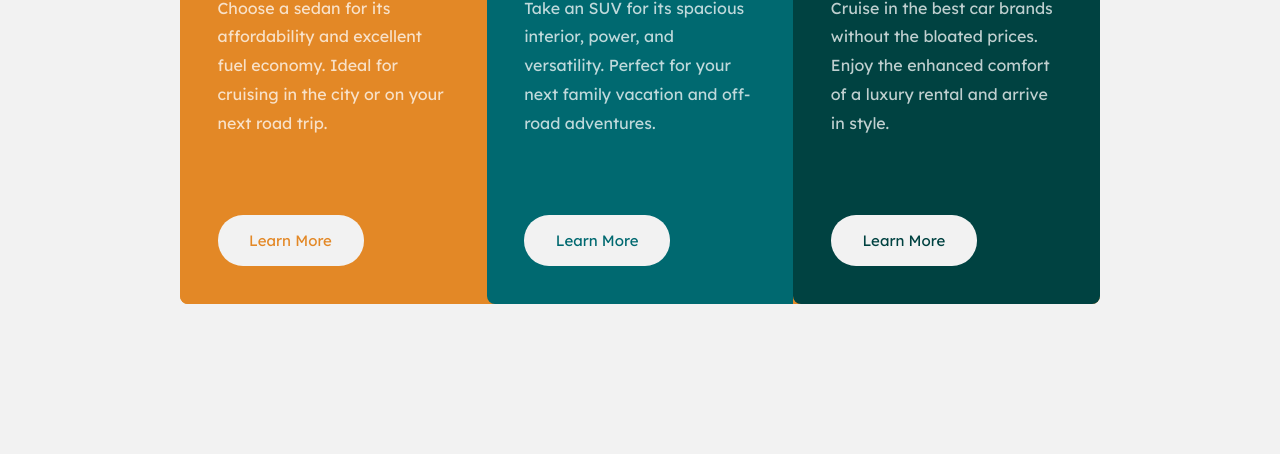
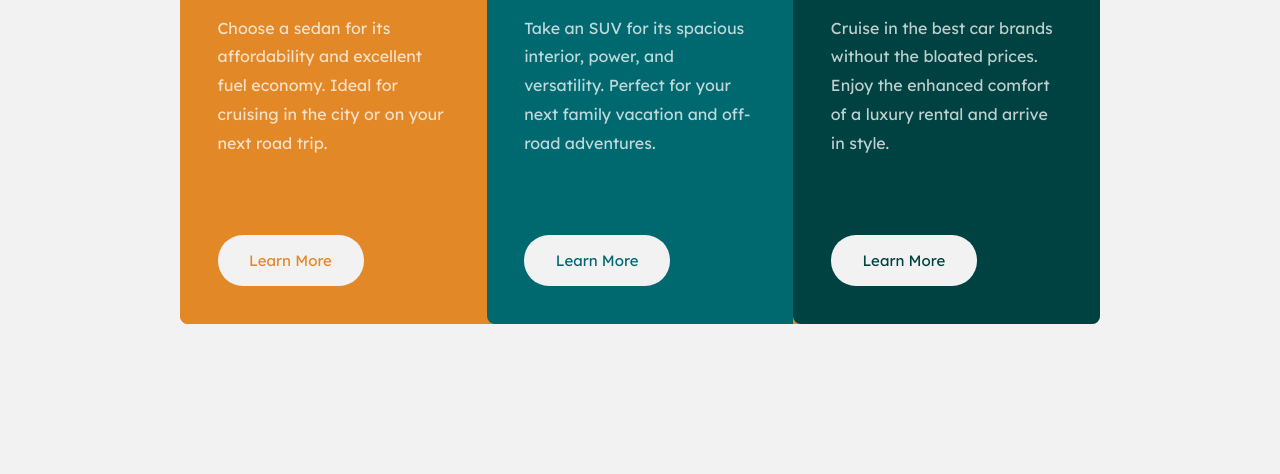
Before and after one commit to Aron-Mall/3-column-preview-card-component-main, a plain HTML site: page index.html in a window 1280 px wide. Shown: the part 346-820 px from the top of the page. Drawn offline with Linux system fonts and the light colour scheme.

Commit message:
correct positioning

```diff
--- a/styles.css
+++ b/styles.css
@@ -28,6 +28,7 @@ main {
   display: flex;
   justify-content: center;
   align-items: center;
+  transform: translateY(20px);
 }
 
 .card-container {
```
